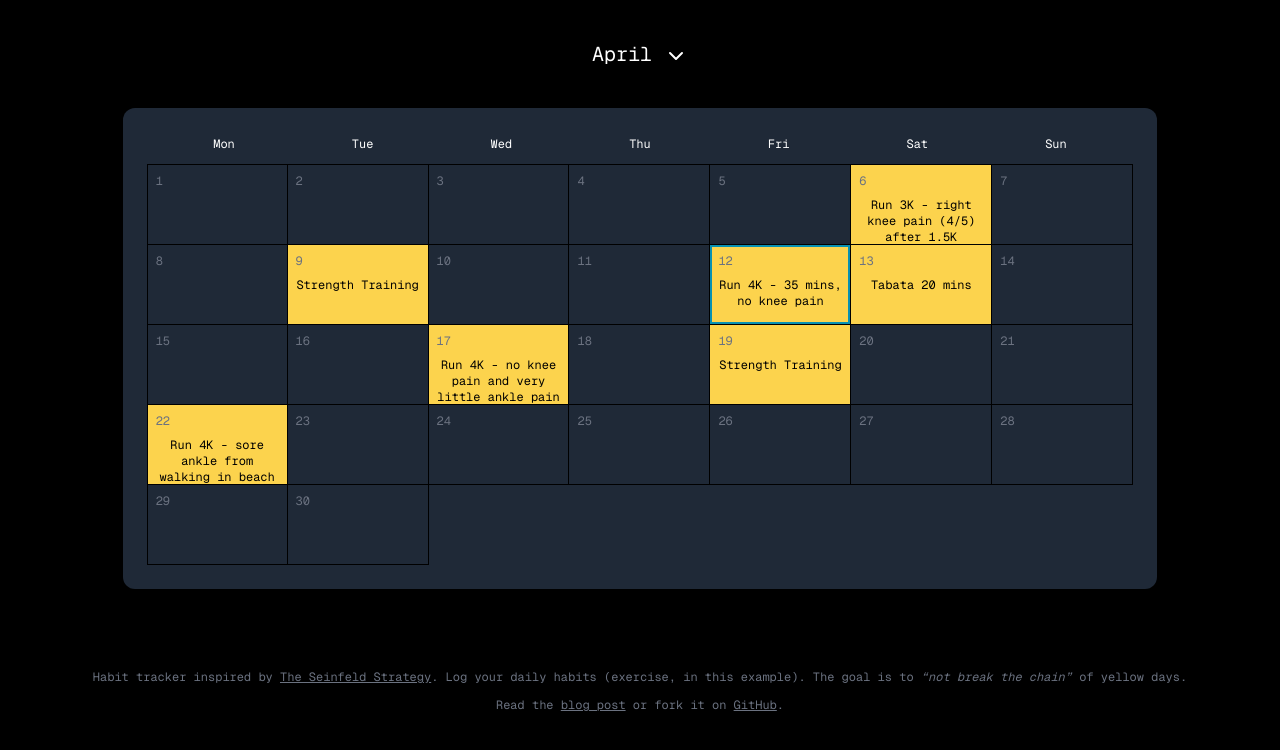
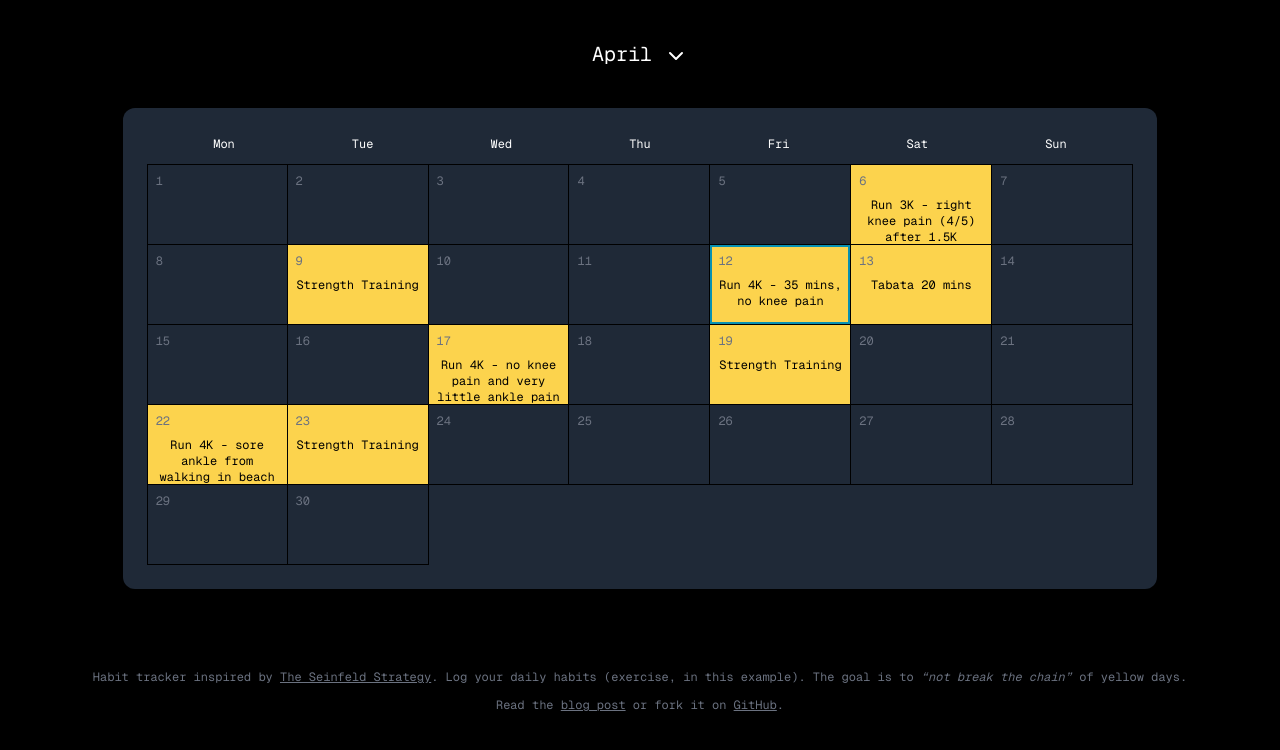
Before and after one commit to scottgallant/seinfeld-calendar, a Next.js app: page / in a window 1280 px wide. Shown: the top 750 px of the page. Built offline with nearby package versions, Linux system fonts and the light colour scheme.

Commit message:
Update specialDates.js

```diff
--- a/src/data/specialDates.js
+++ b/src/data/specialDates.js
@@ -55,7 +55,8 @@ const specialDates = [
   { "date": "2024-04-13", "description": "Tabata 20 mins" },
   { "date": "2024-04-17", "description": "Run 4K - no knee pain and very little ankle pain" },
   { "date": "2024-04-19", "description": "Strength Training" },
-    { "date": "2024-04-22", "description": "Run 4K - sore ankle from walking in beach the day before" },
+  { "date": "2024-04-22", "description": "Run 4K - sore ankle from walking in beach the day before" },
+  { "date": "2024-04-23", "description": "Strength Training " },
 ];
 
 
```
